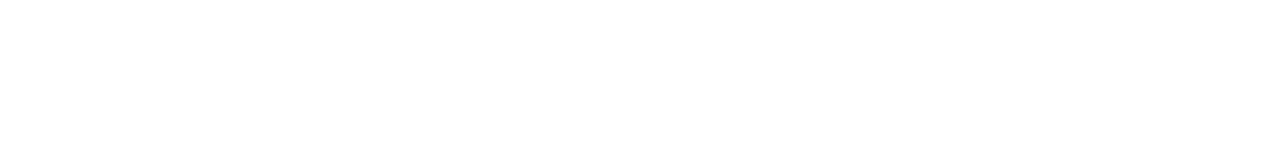
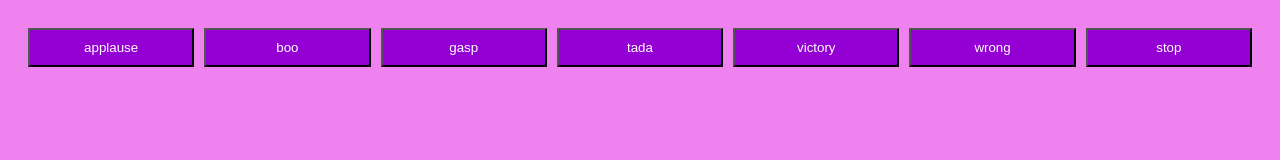
Before and after one commit to acciojob/Soundbar-Mazhar-54321, a website: page main.html in a window 1280 px wide. Drawn offline with Linux system fonts and the light colour scheme.

Commit message:
created a submission

```diff
--- a/main.html
+++ b/main.html
@@ -8,6 +8,15 @@
 
 <body>
 	<!-- the entire body must be written by student -->
+	<div class="container" id="buttons">
+		<button class="btn">applause</button>
+		<button class="btn">boo</button>
+		<button class="btn">gasp</button>
+		<button class="btn">tada</button>
+		<button class="btn">victory</button>
+		<button class="btn">wrong</button>
+		<button class="stop">stop</button>
+	</div>
     <script type="text/javascript" src="./script.js">
 </script>
 
--- a/styles.css
+++ b/styles.css
@@ -1 +1,17 @@
 /*  your css code here. If applicable */
+body{
+	background-color:violet
+}
+.container{
+	display:flex;
+	padding:20px;
+	justify-content:flex-start;
+	column-gap:10px
+
+}
+button{
+	padding:10px;
+	color: white;
+	background-color:darkviolet;
+	width:15%
+}
```
